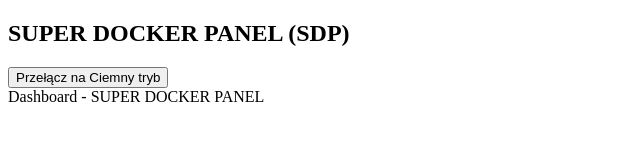
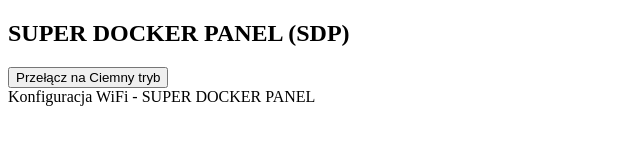
Before and after one commit to hattimon/super-docker-panel, a React (Create React App) app in the folder frontend/: page /wifi in a window 1280 px wide. Shown: the top 160 px of the page, without its empty margins (0-640 px from the left). Built offline with nearby package versions, Linux system fonts and the light colour scheme; the HTML template or start-up script is replaced by a standard one.

Commit message:
Update App.tsx

```diff
--- a/frontend/src/App.tsx
+++ b/frontend/src/App.tsx
@@ -1,13 +1,28 @@
 import React from 'react';
+import { BrowserRouter as Router, Route, Routes } from 'react-router-dom';
 import { Navbar } from './components/Navbar';
 import { Dashboard } from './components/Dashboard';
+import { Containers } from './components/Containers';
+import { WifiConfig } from './components/WifiConfig';
+import { SystemInfo } from './components/SystemInfo';
+import { Maintenance } from './components/Maintenance';
+import { Settings } from './components/Settings';
 
 const App: React.FC = () => {
   return (
-    <div className="min-h-screen bg-gray-100 dark:bg-gray-900">
-      <Navbar />
-      <Dashboard />
-    </div>
+    <Router>
+      <div className="min-h-screen bg-gray-100 dark:bg-gray-900">
+        <Navbar />
+        <Routes>
+          <Route path="/" element={<Dashboard />} />
+          <Route path="/containers" element={<Containers />} />
+          <Route path="/wifi" element={<WifiConfig />} />
+          <Route path="/system" element={<SystemInfo />} />
+          <Route path="/maintenance" element={<Maintenance />} />
+          <Route path="/settings" element={<Settings />} />
+        </Routes>
+      </div>
+    </Router>
   );
 };
 
```
